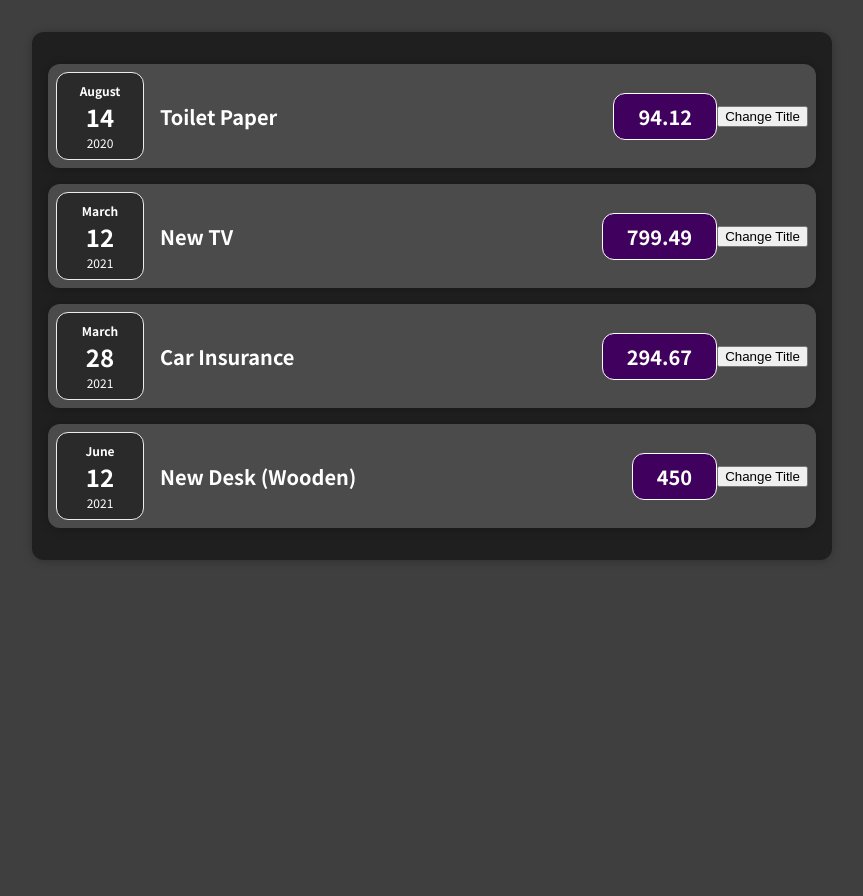
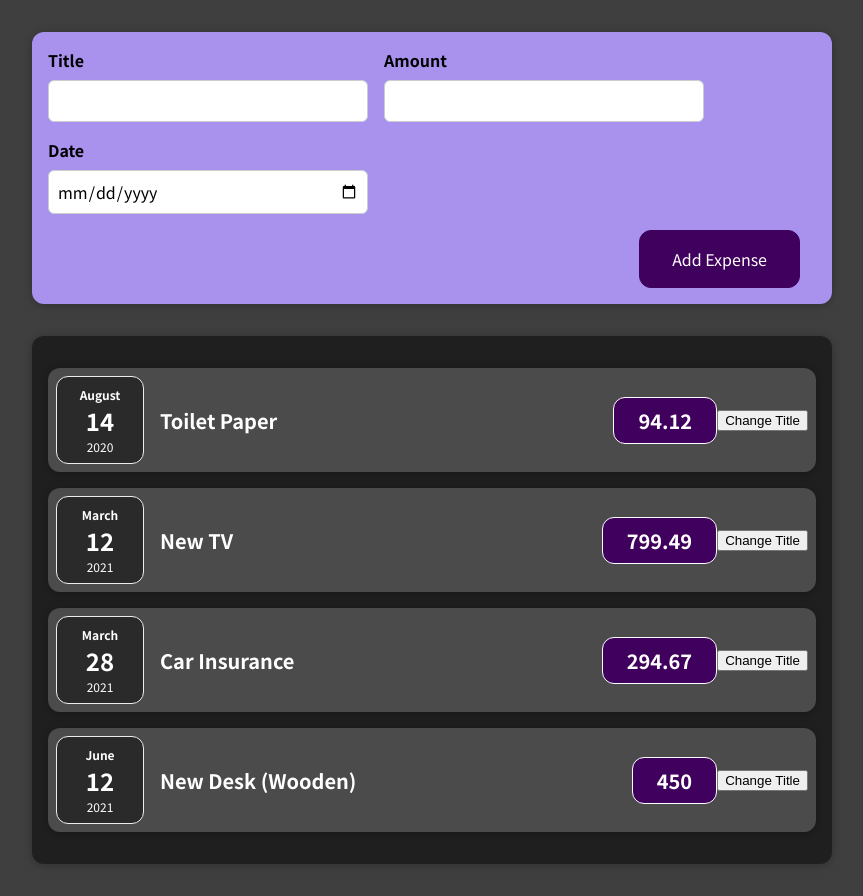
Before and after one commit to StopwatchString/Udemy_Projects, a React (Create React App) app in the folder react_course/01-starting-setup/: page / in a window 1280 px wide. Shown: the whole page, without its empty margins (208-1071 px from the left). Before the commit the page ends 800 px from the top, so only its background shows below. Built offline with nearby package versions, Linux system fonts and the light colour scheme.

Commit message:
Added NewExpense and ExpenseForm

```diff
--- a/react_course/01-starting-setup/src/App.js
+++ b/react_course/01-starting-setup/src/App.js
@@ -1,4 +1,5 @@
 import ExpensesList from "./components/ExpensesList/ExpensesList";
+import NewExpense from "./components/NewExpense/NewExpense";
 
 const App = () => {
   const expenses = [
@@ -23,7 +24,12 @@
     },
   ];
 
-  return <ExpensesList expenses={expenses} />;
+  return (
+    <div>
+      <NewExpense />
+      <ExpensesList expenses={expenses} />
+    </div>
+  );
 };
 
 export default App;
--- /dev/null
+++ b/react_course/01-starting-setup/src/components/ExpenseForm/ExpenseForm.css
@@ -0,0 +1,26 @@
+.new-expense__controls {
+  display: flex;
+  flex-wrap: wrap;
+  gap: 1rem;
+  margin-bottom: 1rem;
+  text-align: left;
+}
+
+.new-expense__control label {
+  font-weight: bold;
+  margin-bottom: 0.5rem;
+  display: block;
+}
+
+.new-expense__control input {
+  font: inherit;
+  padding: 0.5rem;
+  border-radius: 6px;
+  border: 1px solid #ccc;
+  width: 20rem;
+  max-width: 100%;
+}
+
+.new-expense__actions {
+  text-align: right;
+}
--- /dev/null
+++ b/react_course/01-starting-setup/src/components/ExpenseForm/ExpenseForm.js
@@ -0,0 +1,27 @@
+import "./ExpenseForm.css";
+
+const ExpenseForm = () => {
+  return (
+    <form>
+      <div className="new-expense__controls">
+        <div className="new-expense__control">
+          <label>Title</label>
+          <input type="text" />
+        </div>
+        <div className="new-expense__control">
+          <label>Amount</label>
+          <input type="number" min="0.01" step="0.01" />
+        </div>
+        <div className="new-expense__control">
+          <label>Date</label>
+          <input type="date" min="2019-01-01" max="2022-12-31" />
+        </div>
+      </div>
+      <div className="new-expense__actions">
+        <button type="submit">Add Expense</button>
+      </div>
+    </form>
+  );
+};
+
+export default ExpenseForm;
--- /dev/null
+++ b/react_course/01-starting-setup/src/components/NewExpense/NewExpense.css
@@ -0,0 +1,38 @@
+.new-expense {
+  background-color: #a892ee;
+  padding: 1rem;
+  margin: 2rem auto;
+  width: 50rem;
+  max-width: 95%;
+  border-radius: 12px;
+  text-align: center;
+  box-shadow: 0 1px 8px rgba(0, 0, 0, 0.25);
+}
+
+.new-expense button {
+  font: inherit;
+  cursor: pointer;
+  padding: 1rem 2rem;
+  border: 1px solid #40005d;
+  background-color: #40005d;
+  color: white;
+  border-radius: 12px;
+  margin-right: 1rem;
+}
+
+.new-expense button:hover,
+.new-expense button:active {
+  background-color: #510674;
+  border-color: #510674;
+}
+
+.new-expense button.alternative {
+  color: #220131;
+  border-color: transparent;
+  background-color: transparent;
+}
+
+.new-expense button.alternative:hover,
+.new-expense button.alternative:active {
+  background-color: #ddb3f8;
+}
--- /dev/null
+++ b/react_course/01-starting-setup/src/components/NewExpense/NewExpense.js
@@ -0,0 +1,12 @@
+import "./NewExpense.css";
+import ExpenseForm from "../ExpenseForm/ExpenseForm";
+
+const NewExpense = () => {
+  return (
+    <div className="new-expense">
+      <ExpenseForm />
+    </div>
+  );
+};
+
+export default NewExpense;
```
